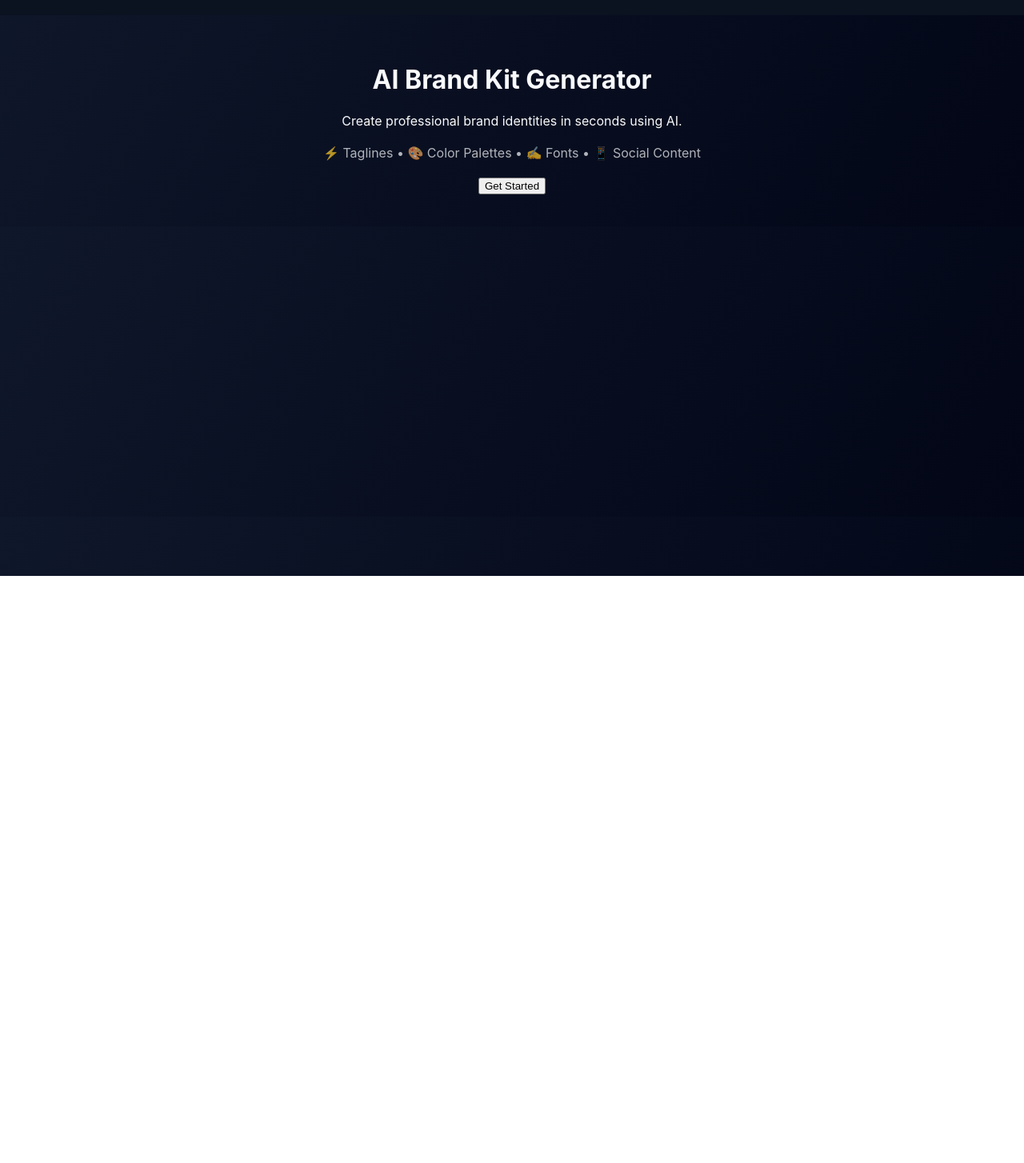
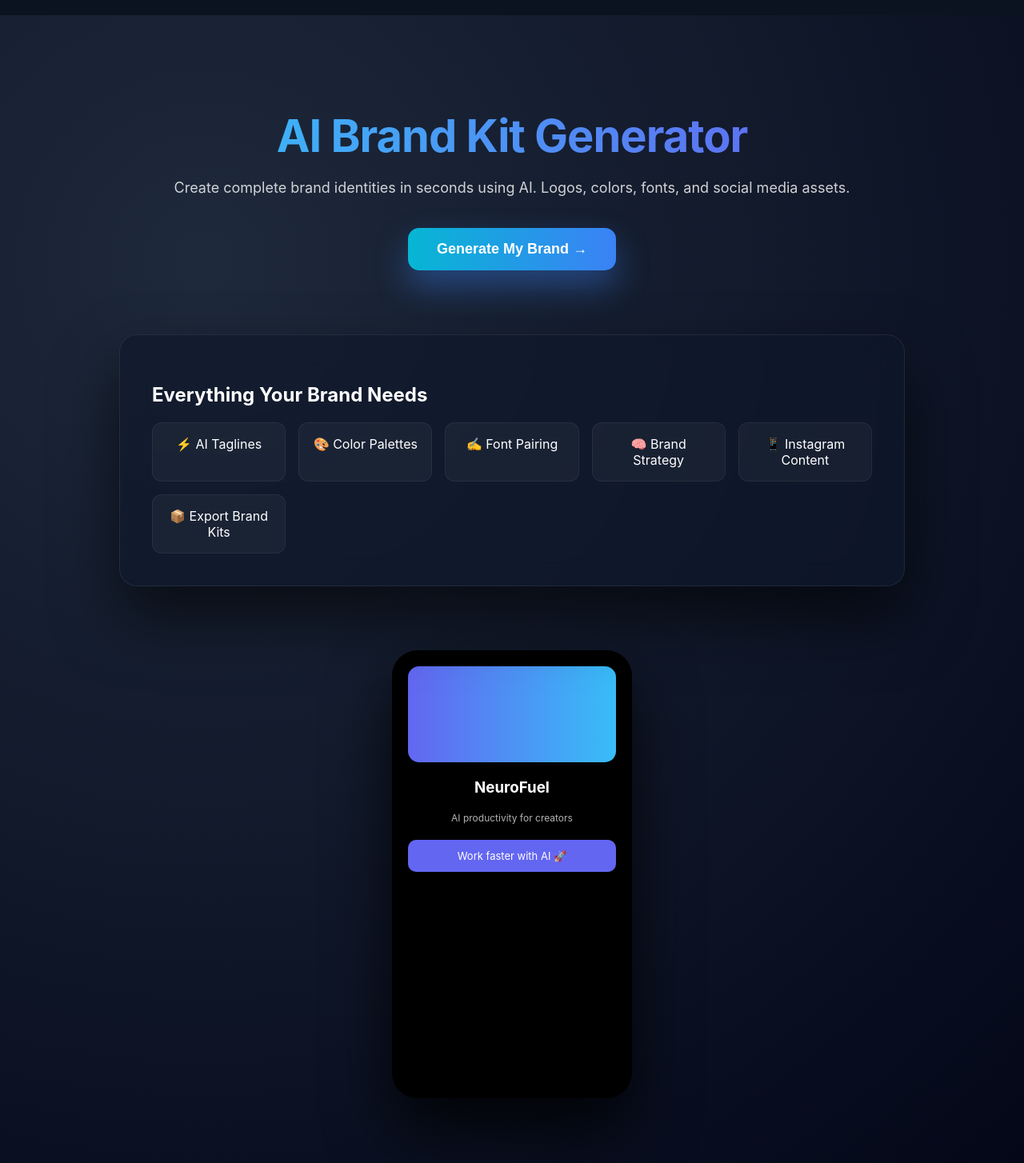
Before and after one commit to rahulsud7/brand-kit-frontend, a React (Create React App) app: page / in a window 1280 px wide. Shown: the part 80-1534 px from the top of the page at 80% size. Before the commit the page ends 800 px from the top, so only its background shows below. Built offline with nearby package versions, Linux system fonts and the light colour scheme.

Commit message:
improve brand kit generator

```diff
--- a/src/components/BrandOutput.js
+++ b/src/components/BrandOutput.js
@@ -1,3 +1,5 @@
+import InstagramTemplate from "./InstagramTemplate";
+
 export default function BrandOutput({ kit }) {
   if (!kit) return null;
 
@@ -65,7 +67,10 @@ export default function BrandOutput({ kit }) {
           <p key={i}>• {caption}</p>
         ))}
       </div>
-
+<InstagramTemplate
+  kit={kit}
+  brandName={kit?.brand_name || "brand"}
+/>
     </div>
   );
 }
--- /dev/null
+++ b/src/components/InstagramTemplate.js
@@ -0,0 +1,109 @@
+import { useRef } from "react";
+import html2canvas from "html2canvas";
+
+export default function InstagramTemplate({ kit, brandName }) {
+
+  const templateRef = useRef(null);
+
+  if (!kit) return null;
+
+  const primary = kit.colors?.[0]?.hex || "#6366F1";
+  const secondary = kit.colors?.[1]?.hex || "#0f172a";
+
+  const downloadTemplate = async () => {
+
+    const canvas = await html2canvas(templateRef.current);
+
+    const link = document.createElement("a");
+    link.download = `${brandName}-instagram-template.png`;
+    link.href = canvas.toDataURL();
+    link.click();
+  };
+
+  return (
+
+    <div style={{ marginTop:40 }}>
+
+      <h2 style={{ marginBottom:20 }}>Instagram Post Template</h2>
+
+      <div
+        ref={templateRef}
+        style={{
+          width:400,
+          height:400,
+          padding:30,
+          borderRadius:20,
+          background:secondary,
+          color:"white",
+          display:"flex",
+          flexDirection:"column",
+          justifyContent:"space-between",
+          boxShadow:"0 30px 60px rgba(0,0,0,0.5)"
+        }}
+      >
+
+        {/* LOGO */}
+
+        <div
+          dangerouslySetInnerHTML={{ __html: kit.logo_svg }}
+        />
+
+        {/* POST TEXT */}
+
+        <div style={{ marginTop:20 }}>
+
+          <h3
+            style={{
+              fontFamily: kit.fonts?.heading,
+              marginBottom:10
+            }}
+          >
+            {kit.taglines?.[0]}
+          </h3>
+
+          <p
+            style={{
+              fontFamily: kit.fonts?.body,
+              opacity:0.8
+            }}
+          >
+            {kit.captions?.[0]}
+          </p>
+
+        </div>
+
+        {/* BRAND FOOTER */}
+
+        <div
+          style={{
+            padding:10,
+            borderRadius:10,
+            background:primary,
+            textAlign:"center",
+            fontFamily: kit.fonts?.heading
+          }}
+        >
+          @{brandName}
+        </div>
+
+      </div>
+
+      <button
+        onClick={downloadTemplate}
+        style={{
+          marginTop:20,
+          padding:"12px 18px",
+          borderRadius:10,
+          border:"none",
+          background:"linear-gradient(90deg,#06b6d4,#3b82f6)",
+          color:"white",
+          cursor:"pointer"
+        }}
+      >
+        Download Instagram Template
+      </button>
+
+    </div>
+
+  );
+}
--- a/src/pages/Landing.js
+++ b/src/pages/Landing.js
@@ -1,18 +1,212 @@
 import { Link } from "react-router-dom";
 
 export default function Landing() {
+
   return (
-    <div className="page center">
-      <h1>AI Brand Kit Generator</h1>
-      <p>Create professional brand identities in seconds using AI.</p>
 
-      <div className="hero-demo">
-        <p>⚡ Taglines • 🎨 Color Palettes • ✍️ Fonts • 📱 Social Content</p>
+    <div
+      style={{
+        minHeight: "100vh",
+        background:
+          "radial-gradient(circle at 20% 20%, #1e293b, #020617)",
+        display: "flex",
+        flexDirection: "column",
+        alignItems: "center",
+        padding: "80px 20px",
+        color: "white",
+        fontFamily: "Inter, sans-serif"
+      }}
+    >
+
+      {/* HERO */}
+
+      <div
+        style={{
+          maxWidth: 900,
+          textAlign: "center"
+        }}
+      >
+
+        <h1
+          style={{
+            fontSize: 56,
+            fontWeight: 700,
+            marginBottom: 20,
+            letterSpacing: "-1px",
+            background:
+              "linear-gradient(90deg,#38bdf8,#6366f1)",
+            WebkitBackgroundClip: "text",
+            color: "transparent"
+          }}
+        >
+          AI Brand Kit Generator
+        </h1>
+
+        <p
+          style={{
+            fontSize: 18,
+            opacity: 0.8,
+            marginBottom: 40
+          }}
+        >
+          Create complete brand identities in seconds using AI.
+          Logos, colors, fonts, and social media assets.
+        </p>
+
+        <Link to="/auth">
+
+          <button
+            style={{
+              padding: "16px 36px",
+              fontSize: 18,
+              borderRadius: 14,
+              border: "none",
+              cursor: "pointer",
+              color: "white",
+              fontWeight: 600,
+              background:
+                "linear-gradient(90deg,#06b6d4,#3b82f6)",
+              boxShadow:
+                "0 20px 40px rgba(59,130,246,0.4)"
+            }}
+          >
+            Generate My Brand →
+          </button>
+
+        </Link>
+
       </div>
 
-      <Link to="/auth">
-        <button>Get Started</button>
-      </Link>
+      {/* FEATURE GLASS CARD */}
+
+      <div
+        style={{
+          marginTop: 80,
+          padding: 40,
+          width: "100%",
+          maxWidth: 900,
+          borderRadius: 22,
+          backdropFilter: "blur(18px)",
+          background: "rgba(15,23,42,0.65)",
+          border: "1px solid rgba(255,255,255,0.08)",
+          boxShadow: "0 40px 80px rgba(0,0,0,0.6)"
+        }}
+      >
+
+        <h2 style={{ marginBottom: 20 }}>
+          Everything Your Brand Needs
+        </h2>
+
+        <div
+          style={{
+            display: "grid",
+            gridTemplateColumns:
+              "repeat(auto-fit,minmax(160px,1fr))",
+            gap: 16
+          }}
+        >
+
+          {[
+            "⚡ AI Taglines",
+            "🎨 Color Palettes",
+            "✍️ Font Pairing",
+            "🧠 Brand Strategy",
+            "📱 Instagram Content",
+            "📦 Export Brand Kits"
+          ].map((f, i) => (
+
+            <div
+              key={i}
+              style={{
+                padding: 16,
+                borderRadius: 12,
+                background: "rgba(255,255,255,0.04)",
+                border:
+                  "1px solid rgba(255,255,255,0.06)",
+                textAlign: "center"
+              }}
+            >
+              {f}
+            </div>
+
+          ))}
+
+        </div>
+
+      </div>
+
+      {/* PHONE PREVIEW */}
+
+      <div
+        style={{
+          marginTop: 80,
+          display: "flex",
+          justifyContent: "center"
+        }}
+      >
+
+        <div
+          style={{
+            width: 260,
+            height: 520,
+            borderRadius: 32,
+            padding: 20,
+            background: "#000",
+            boxShadow:
+              "0 40px 80px rgba(0,0,0,0.8)",
+            textAlign: "center"
+          }}
+        >
+
+          <div
+            style={{
+              height: 120,
+              background:
+                "linear-gradient(90deg,#6366f1,#38bdf8)",
+              borderRadius: 14,
+              marginBottom: 20
+            }}
+          />
+
+          <h3>NeuroFuel</h3>
+
+          <p
+            style={{
+              fontSize: 12,
+              opacity: 0.7,
+              marginBottom: 20
+            }}
+          >
+            AI productivity for creators
+          </p>
+
+          <div
+            style={{
+              background: "#6366f1",
+              padding: 12,
+              borderRadius: 10,
+              fontSize: 13
+            }}
+          >
+            Work faster with AI 🚀
+          </div>
+
+        </div>
+
+      </div>
+
+      {/* FOOTER */}
+
+      <div
+        style={{
+          marginTop: 80,
+          opacity: 0.6,
+          fontSize: 14
+        }}
+      >
+        Built with AI • React • Node • Supabase
+      </div>
+
     </div>
   );
 }
```
